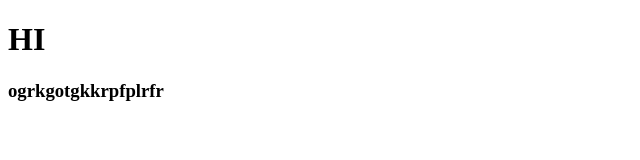
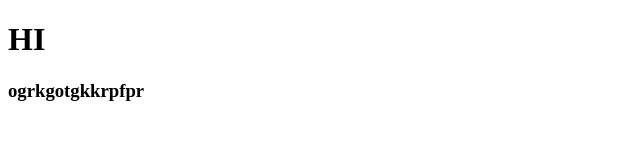
Before and after one commit to BeesanJehad/BeesanAndRazan, a plain HTML site: page index.html in a window 1280 px wide. Shown: the full height of the page, 0-640 px from the left. Drawn offline with Linux system fonts and the light colour scheme.

Commit message:
new code

```diff
--- a/index.html
+++ b/index.html
@@ -7,6 +7,6 @@
 </head>
 <body>
     <h1>HI</h1>
-    <h3>ogrkgotgkkrpfplrfr</h3>
+    <h3>ogrkgotgkkrpfpr</h3>
 </body>
 </html>
```
